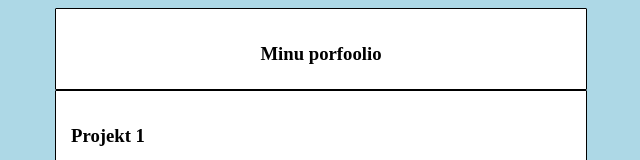
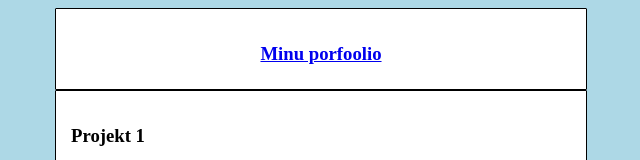
Before and after one commit to AveEst/veebikursus, a plain HTML site: page loeng03/kodutöö03.html in a window 1280 px wide. Shown: the top 160 px of the page, without its empty margins (319-959 px from the left). Drawn offline with Linux system fonts and the light colour scheme.

Commit message:
uuendused

```diff
--- a/loeng03/kodutöö03.html
+++ b/loeng03/kodutöö03.html
@@ -9,7 +9,7 @@
 </head>
 <body>
     <div class="konteiner-1">
-        <h3>Minu porfoolio</h3>
+        <h3><a href="https://aveest.github.io/veebikursus/">Minu porfoolio</a></h3>
     </div>
     <div class="konteiner-2">
         <div class="blokk">
```
